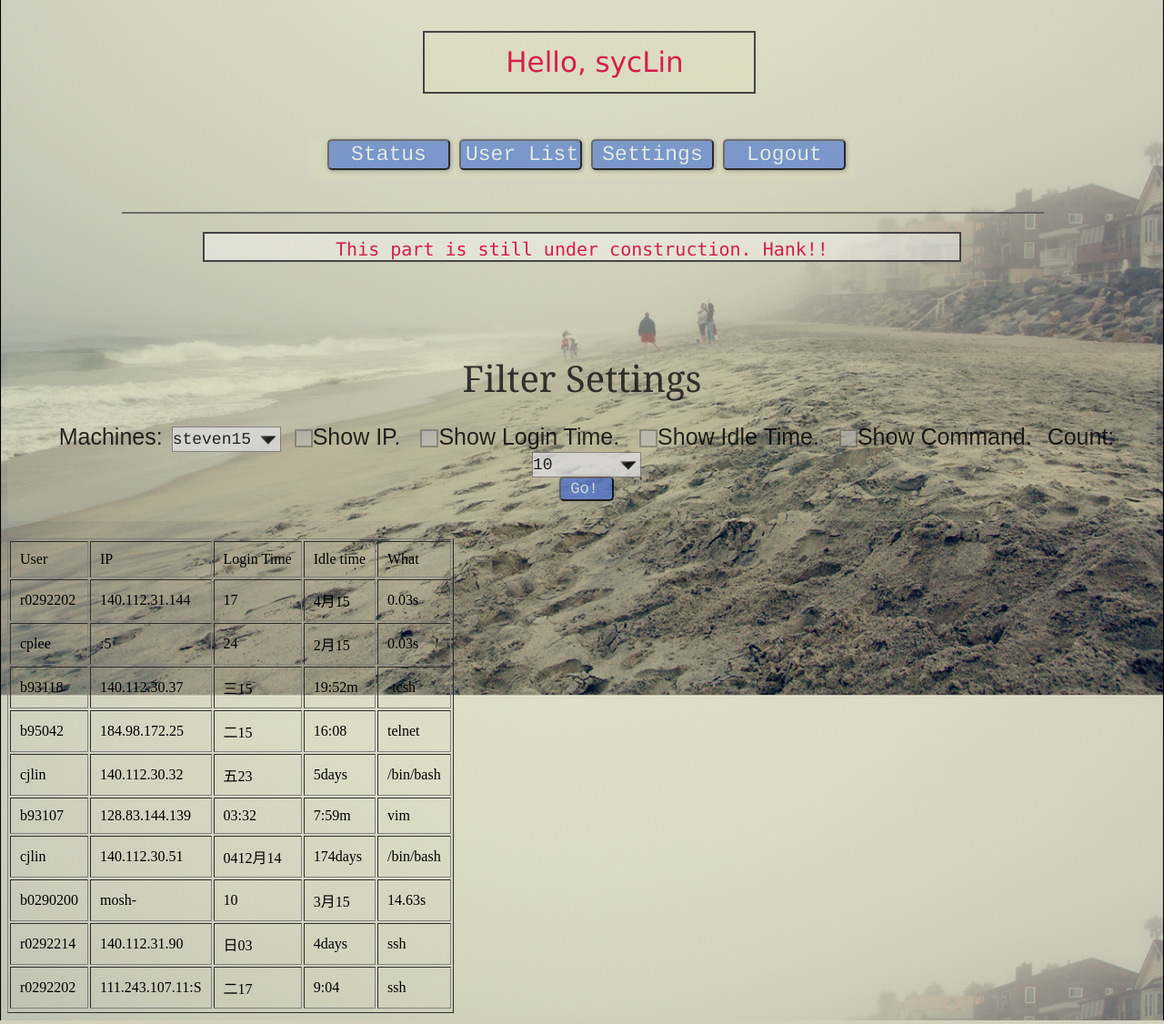
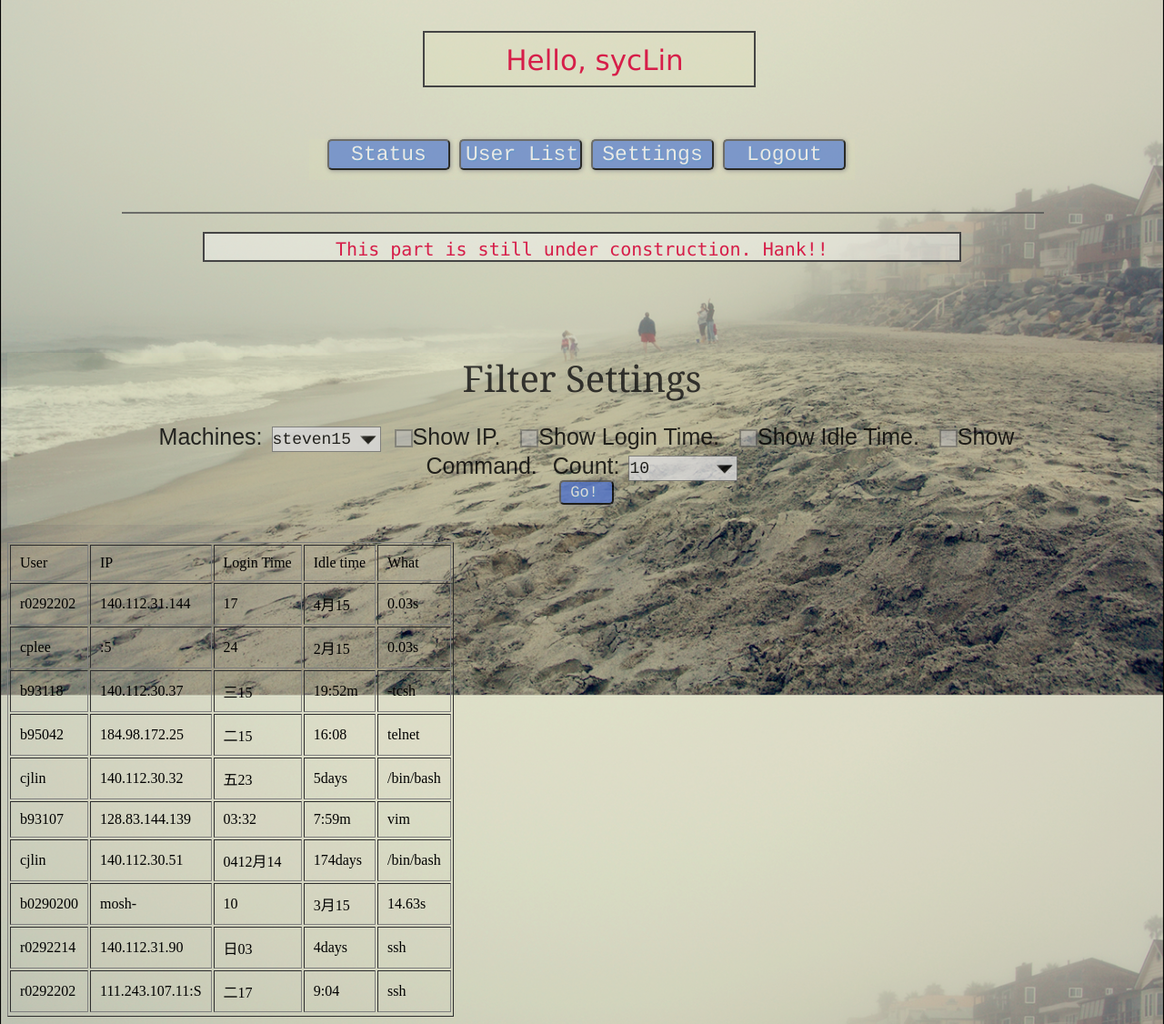
Before and after one commit to sycLin/CNLab-Final-Project, a PHP site: page /back.html in a window 1280 px wide. Shown: the part 87-1213 px from the top of the page at 91% size. Run offline with PHP 8.4, Linux system fonts and the light colour scheme.

Commit message:
userlist.html amendment

```diff
--- a/html_file/main.css
+++ b/html_file/main.css
@@ -88,23 +88,19 @@ hr {
     top: 90px;
     left: 50%;
     width: 350px;
-    height: 45px;
+    height: 44px;
     margin-left: -175px;
-    padding-top: 14px;
-    padding-bottom: 6px;
+    padding-top: 12px;
+    padding-bottom: 2px;
     padding-left: 12px;
     text-align: center;
+
     border-style: solid;
     border-color: #444;
     border-width: 2px;
     color: #D61E49;
     background: rgba(224, 224, 172, 0.15);
 	font: 31px Bradley Hand, Constantia, Chalkduster, Verdana, Cambria, serif;
-}
-
-#User span {
-    margin-top: -14px;
-    padding-bottom: -10px;
 }
 
 #header {
@@ -1087,7 +1083,7 @@ input[type='radio'] {
 }
 
 #userfilter form {
-    width: 1200px;
+    width: 1000px;
     position: relative;
     _position: relative;
     top: -20px;
@@ -1171,7 +1167,7 @@ input[type='radio'] {
 }
 
 #userfilter .button {
-    width: 5%;
+    width: 60px;
 
     position: relative;
     _position: relative;
```
